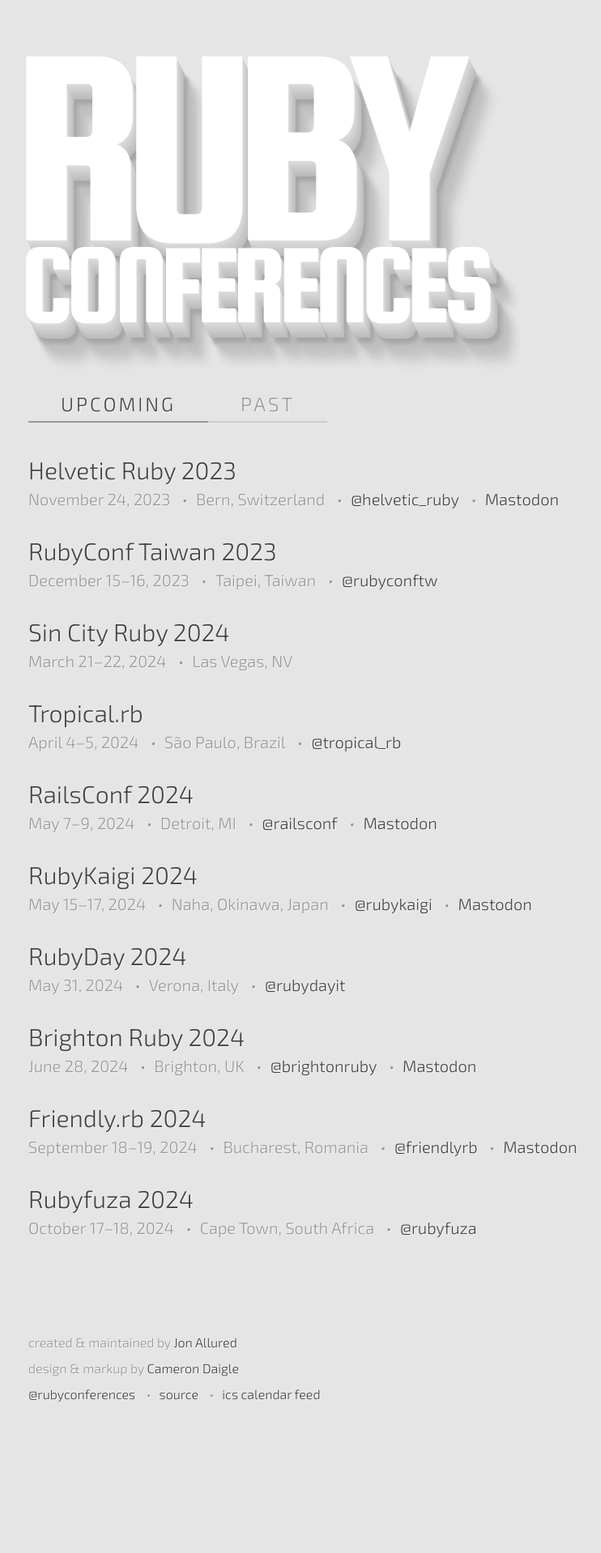
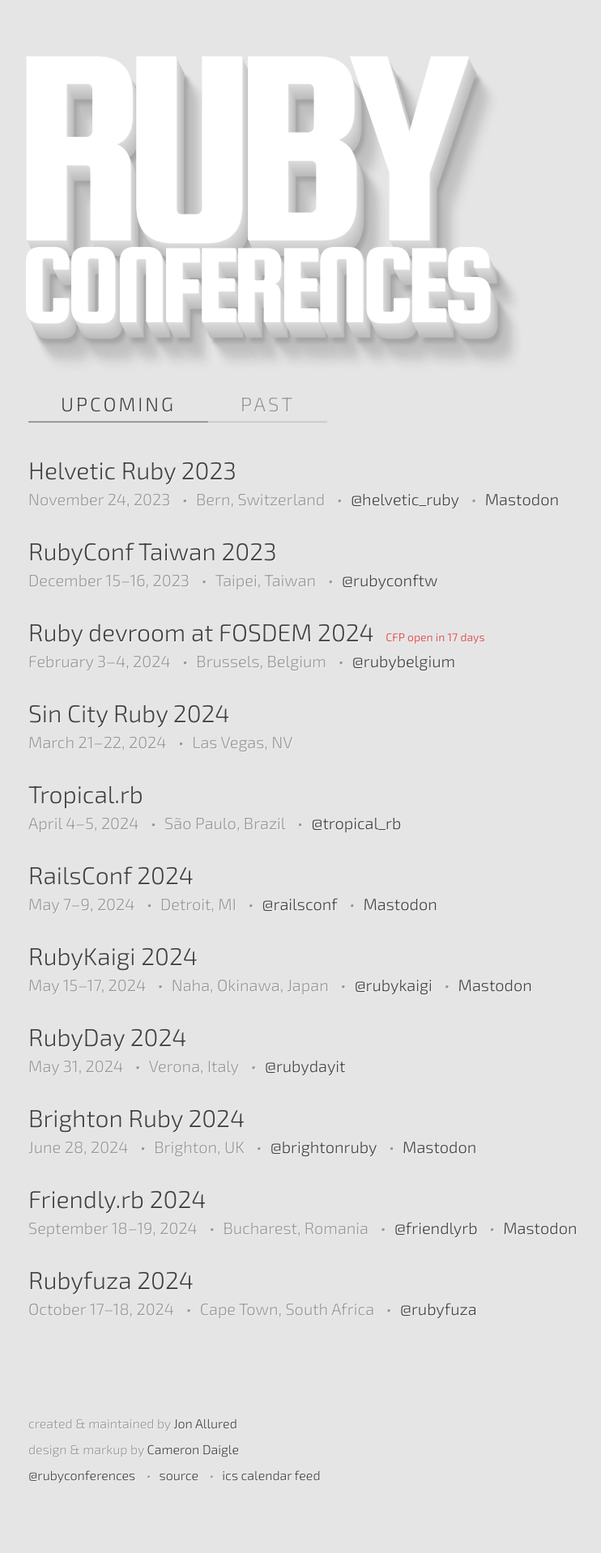
Before and after one commit to ruby-conferences/ruby-conferences.github.io, a Jekyll site: the page built from index.html, in a window 1280 px wide. Shown: the whole page at 81% size, without its empty margins (205-947 px from the left). Built offline with Jekyll 4.4.1, drawn with Linux system fonts in a browser that asks for light colours; before the commit the page ends 1818 px from its top, so only the background shows below that.

Commit message:
Add Ruby devroom at FOSDEM 2024

```diff
--- a/_data/conferences.yml
+++ b/_data/conferences.yml
@@ -2406,6 +2406,15 @@
   cfp_phrase: CFP open
   cfp_date: 2023-10-20
 
+- name: Ruby devroom at FOSDEM 2024
+  location: Brussels, Belgium
+  start_date: 2024-02-03
+  end_date: 2024-02-04
+  twitter: rubybelgium
+  url: https://fosdem.rubybelgium.be
+  cfp_phrase: CFP open
+  cfp_date: 2023-12-01
+
 - name: Sin City Ruby 2024
   location: Las Vegas, NV
   start_date: 2024-03-21
```
